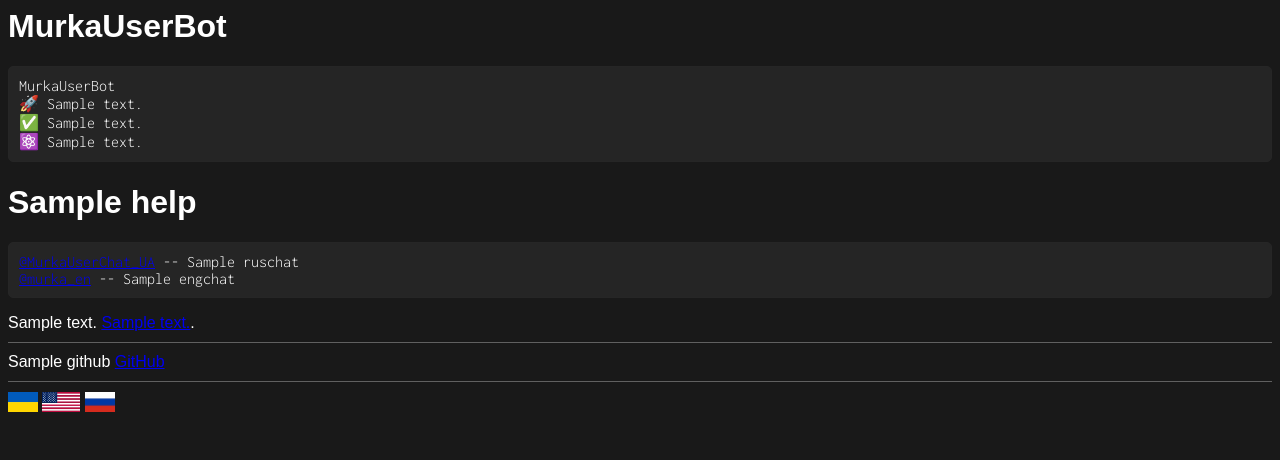
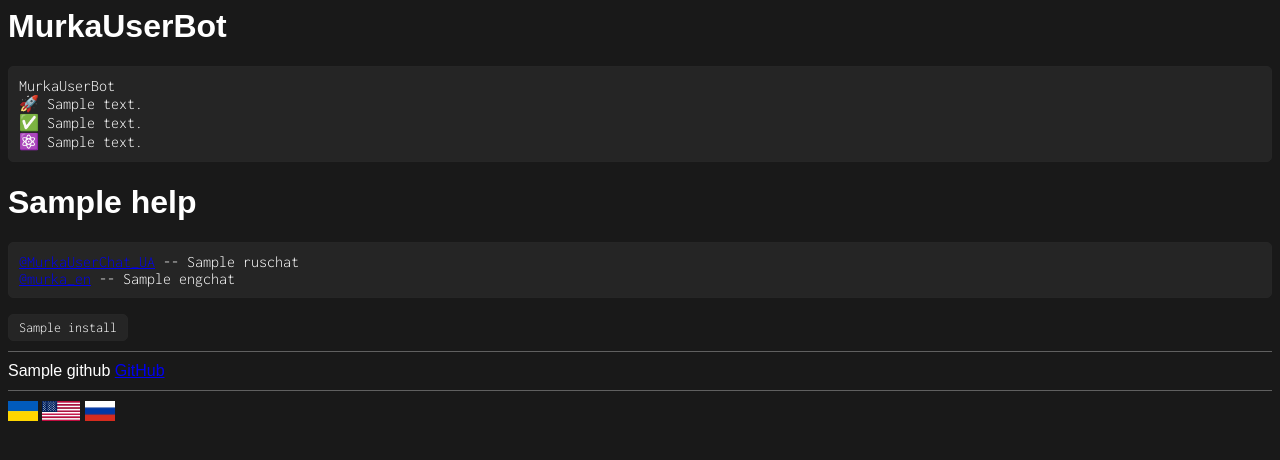
Before and after one commit to MurkaUserBot/site, a Flask app: template templates/index.html in a window 1280 px wide. Shown: the top 460 px of the page. Run offline with Flask 2, Linux system fonts and the light colour scheme; the template is opened without the code that fills it: most values are stand-ins (such as "Sample title", 1, 10 or a date in 2020).

Commit message:
change ugly install href to button with animation

```diff
--- a/app.py
+++ b/app.py
@@ -29,11 +29,12 @@
     text4 = texts[lang]['text4']
     text5 = texts[lang]['text5']
     github = texts[lang]['github']
+    install = texts[lang]['install']
 
     return render_template('index.html', text1=text1, text2=text2,
                             text3=text3, help=help,
                             ruschat=ruschat, engchat=engchat,
-                            text4=text4, text5=text5, github=github)
+                            text4=text4, text5=text5, github=github, install=install)
 
 @app.route('/install')
 def install():
--- a/static/style.css
+++ b/static/style.css
@@ -20,3 +20,20 @@
     border-bottom: 1px solid #606060;
     margin: 10px 0;
 }
+
+button {
+    background-color: #252525;
+    border: 1px solid #262626;
+    border-radius: 5px;
+    color: white;
+    padding: 5px 10px;
+    font-size: 14px;
+    font-family: 'Inconsolata', monospace;
+    transition: all 0.2s ease-in-out;
+}
+button:hover {
+    background-color: #8a8a8a;
+    border: 1px solid #252525;
+    color: black;
+    transition: all 0.2s ease-in-out;
+}
--- a/templates/index.html
+++ b/templates/index.html
@@ -24,7 +24,7 @@
             <a href="https://t.me/murka_en">@murka_en</a> -- {{ engchat }} <br>
         </p>
 
-        {{ text4 }} <a href="/install">{{ text5 }}</a>.
+        <button onclick="window.location.href='/install'">{{ install }}</button>
 
         <br>
         <hr>
--- a/texts.json
+++ b/texts.json
@@ -3,7 +3,7 @@
     "text1": "A fast, secure Telegram userbot that is based on FTG.",
     "text2": "Simple to install.",
     "text3": "Full compatibility with FTG.",
-    "help": "Our chats with help:",
+    "help": "Our support chats:",
     "ruschat": "Russian chat",
     "engchat": "English chat",
     "text4": "Instructions on installation can be found",
@@ -12,13 +12,14 @@
     "title": "MurkaUserBot Installation",
     "default": "Default installation:",
     "installed1": "Once installed, you have to write",
-    "installed2": "in any Telegram chat to see commands available."
+    "installed2": "in any Telegram chat to see commands available.",
+    "install": "Install"
     },
     "ru": {
         "text1": "Быстрый, безопасный Telegram-юзербот, основанный на FTG.",
         "text2": "Простая, удобная установка.",
         "text3": "Полная совместимость с FTG.",
-        "help": "Наши чаты с помощью:",
+        "help": "Наши чаты поддержки:",
         "ruschat": "Чат на русском",
         "engchat": "Чат на английском",
         "text4": "Инструкции по установке находятся",
@@ -27,7 +28,8 @@
         "title": "Установка MurkaUserBot",
         "default": "Установка по умолчанию:",
         "installed1": "После установки, вы можете написать",
-        "installed2": "в любой чат Telegram, чтобы увидеть доступные команды."
+        "installed2": "в любой чат Telegram, чтобы увидеть доступные команды.",
+        "install": "К установке"
     },
     "ua": {
         "text1": "Швидкий, безпечний Telegram-юзербот, базований на FTG.",
@@ -42,6 +44,7 @@
         "title": "Встановлення MurkaUserBot",
         "default": "Встановлення за замовчуванням:",
         "installed1": "Після встановлення, ви можете написати",
-        "installed2": "у будь-якому чаті Telegram, щоб побачити доступні команди."
+        "installed2": "у будь-якому чаті Telegram, щоб побачити доступні команди.",
+        "install": "До встановлення"
     }
 }
```
